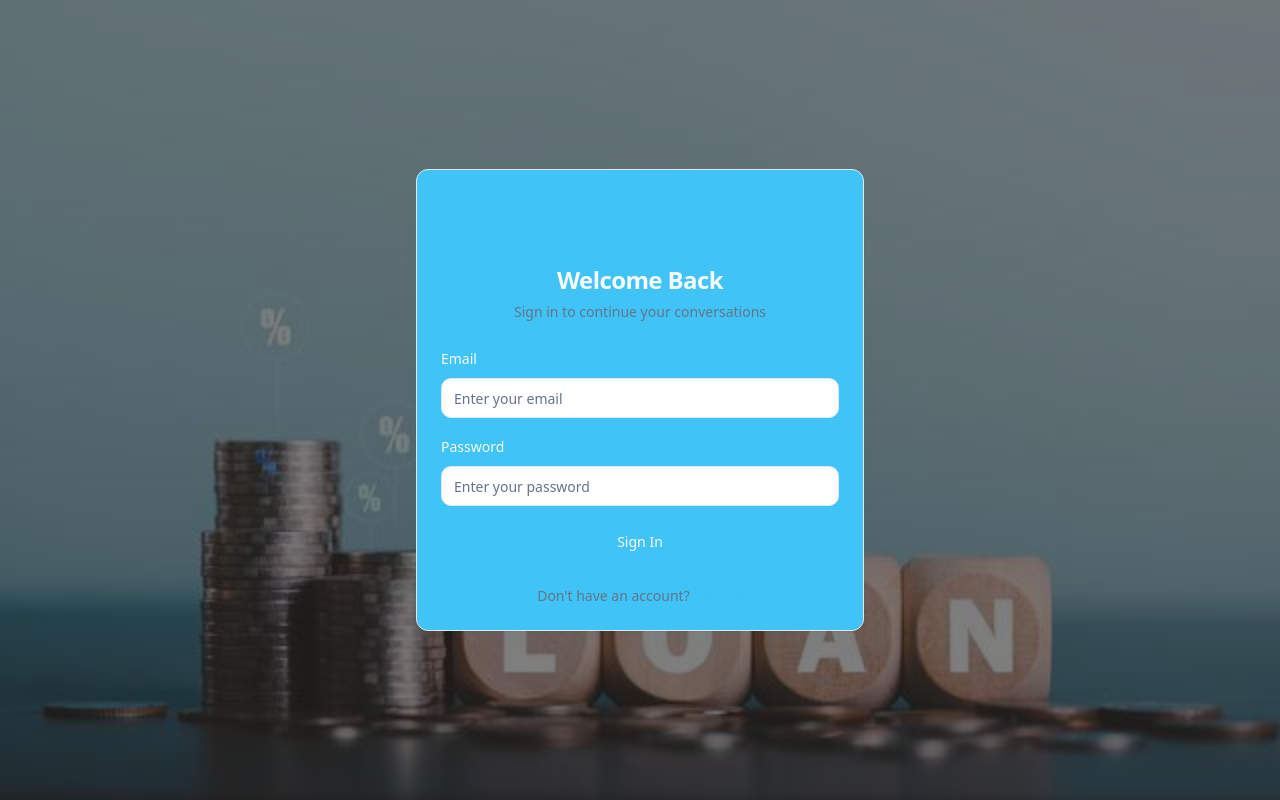
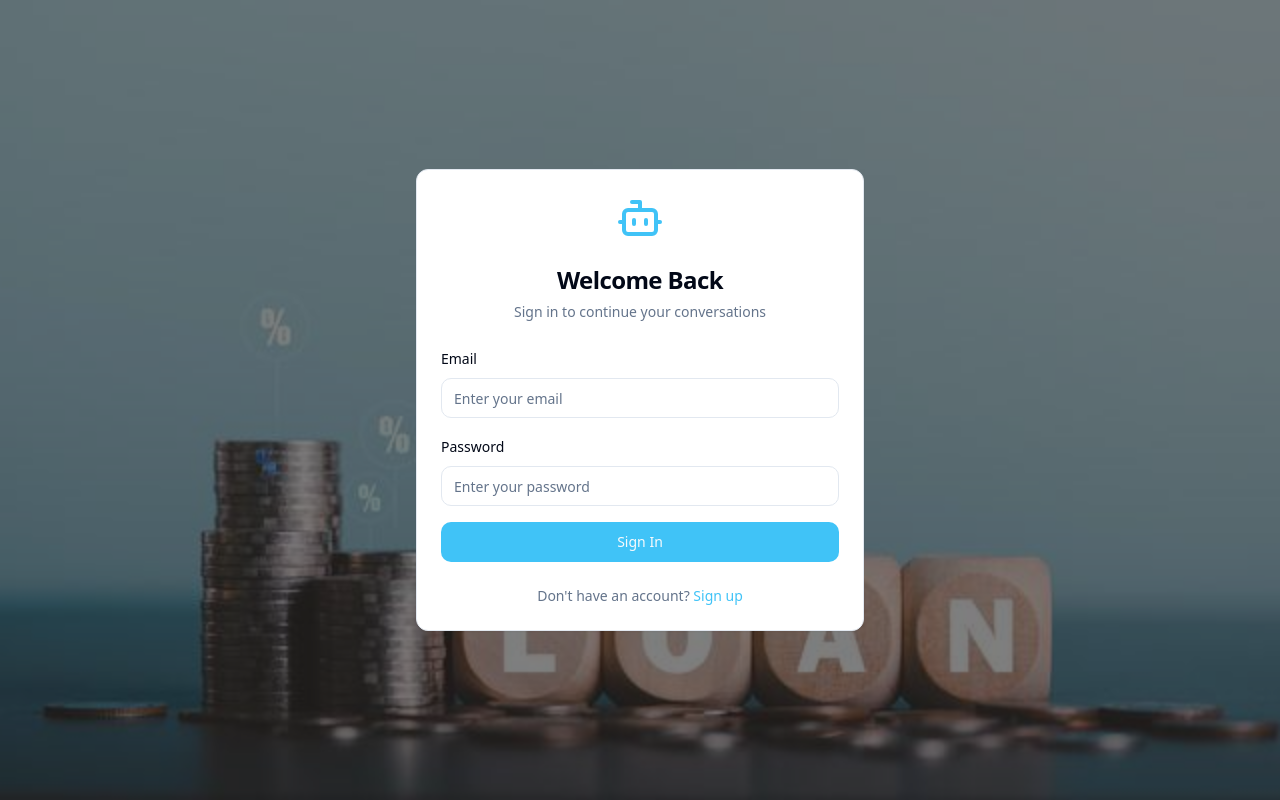
Before and after one commit to giripriyans/audio-text-buddy, a React (Vite) app: page /login in a window 1280 px wide. Built offline with nearby package versions, Linux system fonts and the light colour scheme.

Commit message:
Change box color to white
Change the color of the login box to white.

```diff
--- a/src/index.css
+++ b/src/index.css
@@ -11,8 +11,8 @@ All colors MUST be HSL.
     --background: 0 0% 100%;
     --foreground: 222.2 84% 4.9%;
 
-    --card: 197 92% 61%;
-    --card-foreground: 210 40% 98%;
+    --card: 0 0% 100%;
+    --card-foreground: 222.2 84% 4.9%;
 
     --popover: 0 0% 100%;
     --popover-foreground: 222.2 84% 4.9%;
```
